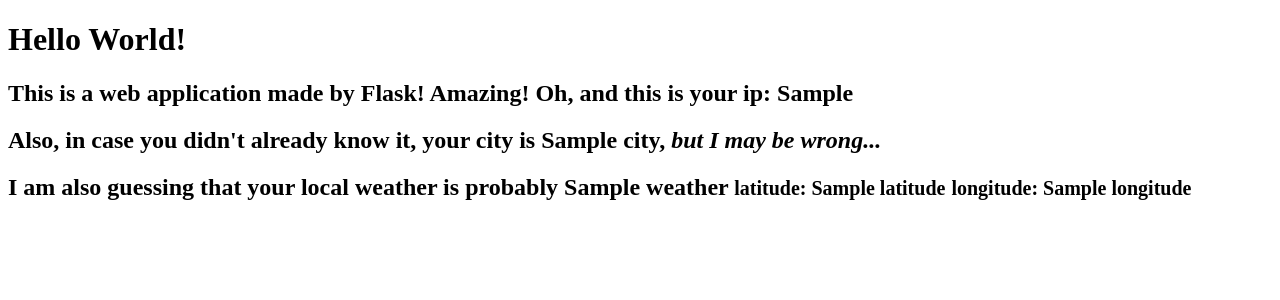
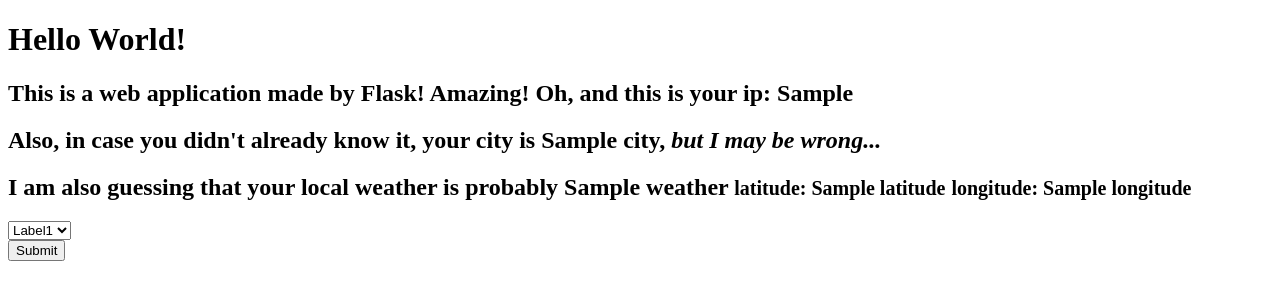
Before and after one commit to Omar-kh/flask-weather, a Flask app: template templates/index.html in a window 1280 px wide. Shown: the top 300 px of the page. Run offline with Flask 2, Linux system fonts and the light colour scheme; the template is opened without the code that fills it: values that come from a table or form of the project are taken from there, most other values are stand-ins (such as "Sample title", 1, 10 or a date in 2020).

Commit message:
add form to content page

```diff
--- a/app.py
+++ b/app.py
@@ -1,10 +1,12 @@
 from flask import Flask, render_template, request, jsonify
 import requests as py_request
+from form_example import CityForm
 app = Flask(__name__)
 
 
 @app.route('/')
 def index():
+    form = CityForm()
     user_ip = request.headers["X-Forwarded-For"]
     r = py_request.get(
         f"http://api.ipstack.com/{user_ip}?access_key=ac818c67553e5e90adad3de5a376ef16")
@@ -16,7 +18,7 @@ def index():
         f"https://api.darksky.net/forecast/0b1f03d065f776f4082cbaebe7f4b653/{lat},{lon}"
     )
     weather_info = r2.json()["currently"]["summary"]
-    return render_template("index.html", user_ip=user_ip, city=city, weather=weather_info, latitude=lat, longitude=lon)
+    return render_template("index.html", user_ip=user_ip, city=city, weather=weather_info, latitude=lat, longitude=lon, form=form)
 
 
 if __name__ == "__main__":
--- /dev/null
+++ b/form_example.py
@@ -0,0 +1,9 @@
+from flask_wtf import FlaskForm
+from wtforms import StringField, PasswordField, BooleanField, SubmitField, SelectField
+from wtforms.validators import DataRequired
+
+
+class CityForm(FlaskForm):
+    city = SelectField('Select your city', validators=[
+                       DataRequired()], choices=[("value1", "Label1"), ("value2", "Label2")])
+    submit = SubmitField('Submit')
--- a/templates/index.html
+++ b/templates/index.html
@@ -21,5 +21,8 @@
       <small>latitude: {{ latitude }}</small>
       <small>longitude: {{ longitude }}</small>
     </h2>
+    <form action="" , method="POST">
+      {{ form.city }}<br />{{ form.submit }}
+    </form>
   </body>
 </html>
```
